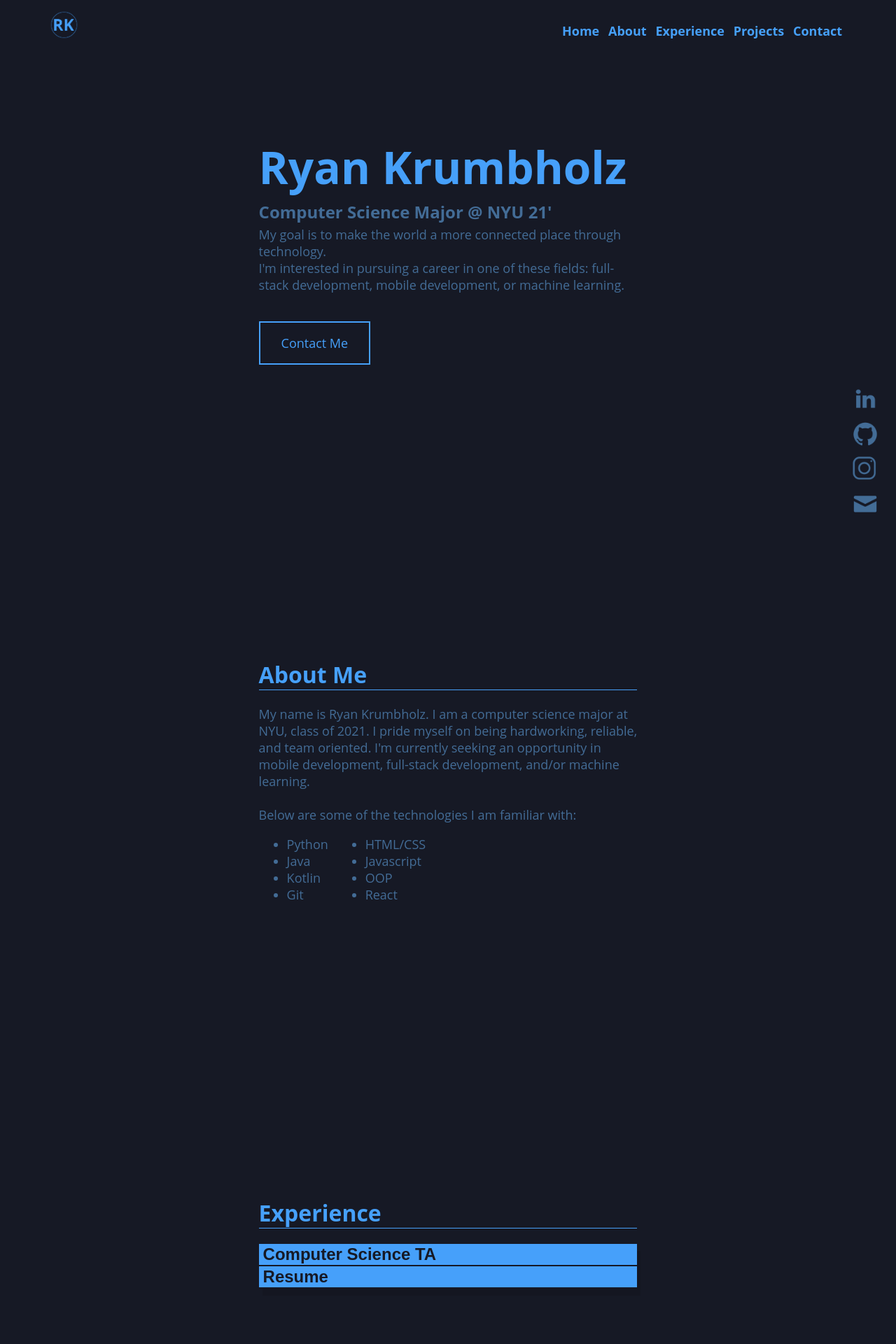
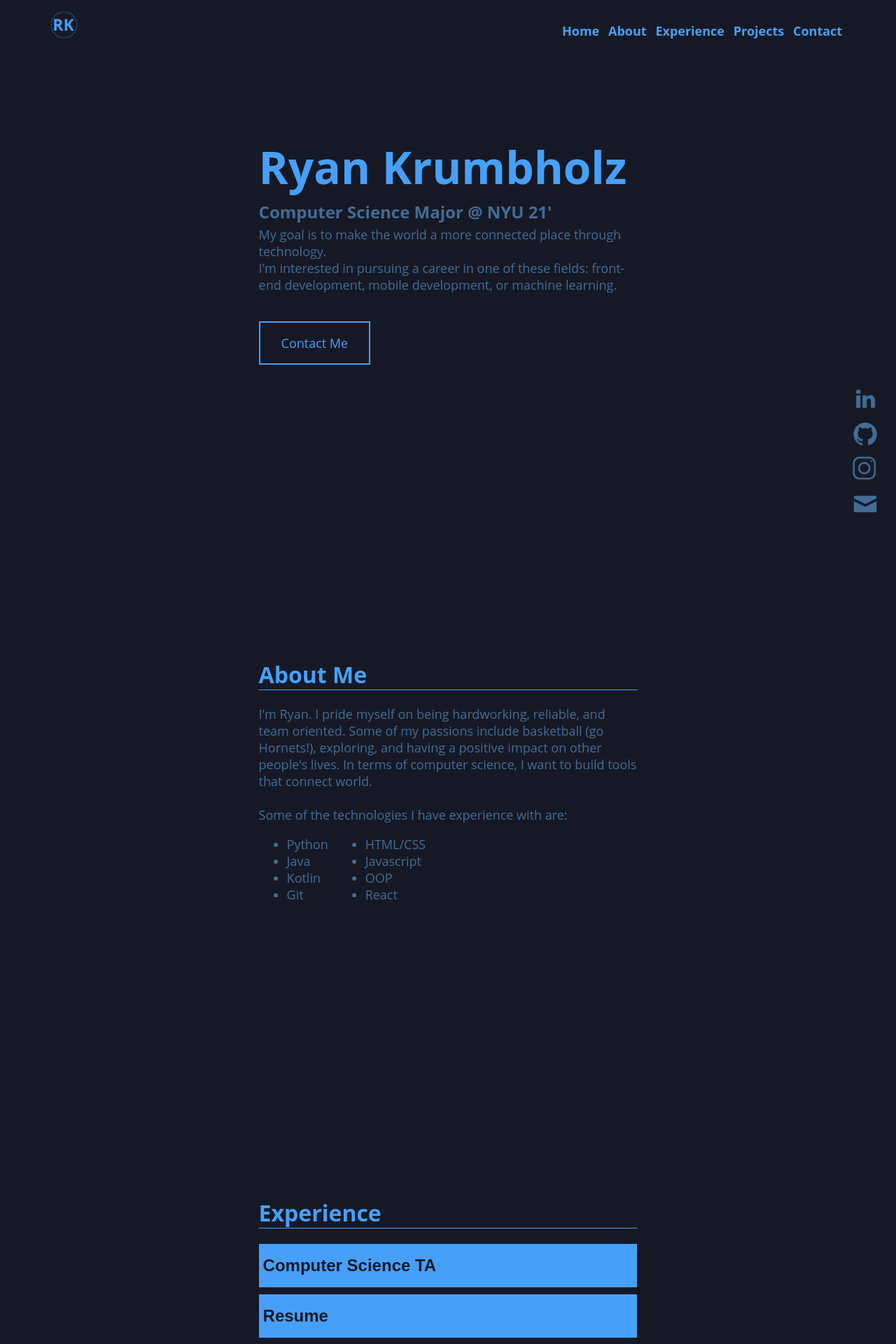
Before and after one commit to ryanKrumbholz/personal-site, a React (Create React App) app: page / in a window 1280 px wide. Shown: the top 1920 px of the page at 70% size. Built offline with nearby package versions, Linux system fonts and the light colour scheme.

Commit message:
Fixing experiencen cards

```diff
--- a/src/components/Experience-Elem/Experience-Elem.sass
+++ b/src/components/Experience-Elem/Experience-Elem.sass
@@ -8,10 +8,14 @@ $accent-color: #436c96;
     display: flex
     flex-direction: column
     border-bottom: 2px solid $bg-color
+    box-shadow: 5px 10px rgba(0,0,0,0.2)
+    padding-bottom: .5rem
 
 .experience-elem h1
     border-style: none
     font-size: 1.5rem
+    padding-top: 1rem
+    padding-bottom: 1rem
 
 .experience-elem h2
     font-size: 16px
@@ -32,7 +36,6 @@ $accent-color: #436c96;
     margin-bottom: auto
     color: $bg-color
 
-
 .expandable:hover
 
     text-indent: 15px
--- a/src/components/Experience/Experience.sass
+++ b/src/components/Experience/Experience.sass
@@ -4,7 +4,6 @@ $primary-color: #46a0fa;
     display: flex
     margin: auto
     flex-direction: column
-    box-shadow: 5px 10px rgba(0,0,0,0.1)
 
 .experience-section ul
     width: 100%
--- a/src/components/Home-body/Body.js
+++ b/src/components/Home-body/Body.js
@@ -9,13 +9,18 @@ const body = props => (
                 <h1>Ryan Krumbholz</h1>
                 <h2>Computer Science Major @ NYU 21'</h2>
                 <p> My goal is to make the world a more connected place through technology.<br/>
-                    I'm interested in pursuing a career in one of these fields: full-stack development, mobile development, or machine learning.
+                    I'm interested in pursuing a career in one of these fields: front-end development,
+                     mobile development, or machine learning.
                 </p>
                 <a href="mailto:rak535@nyu.edu">Contact Me</a>
             </div>
         <div className="about" id="about">
                 <h1>About Me</h1>
-                <p>My name is Ryan Krumbholz. I am a computer science major at NYU, class of 2021. I pride myself on being hardworking, reliable, and team oriented. I'm currently seeking an opportunity in mobile development, full-stack development, and/or machine learning.<br/><br/> Below are some of the technologies I am familiar with:</p>
+                <p>I'm Ryan. I pride myself on being hardworking, reliable, and team oriented. Some of
+
+                 my passions include basketball (go Hornets!), exploring, and having a positive impact
+                 on other people's lives. In terms of computer science, I want to build tools that connect
+                  world.<br/><br/> Some of the technologies I have experience with are:</p>
                 <div className="skills">
                     <ul className="skills-column1">
                             <li>Python</li>
--- a/src/components/Home-body/Body.sass
+++ b/src/components/Home-body/Body.sass
@@ -87,8 +87,6 @@ $hover-color: gray;
     display: flex
     flex-direction: column
     margin: auto
-    list-style-type: square type circle
-
 
 @media only screen and (max-width: 1080px)
     .hero h1
```
